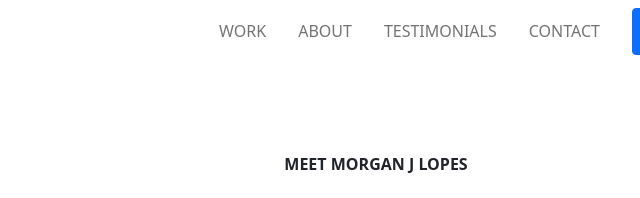
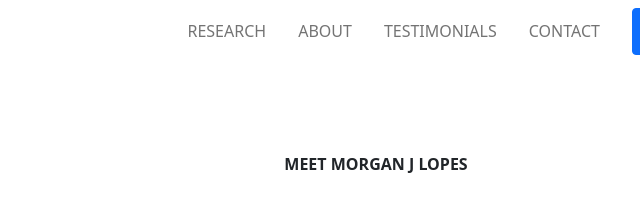
Before and after one commit to yazdanaq/yazdan, a plain HTML site: page index.html in a window 1280 px wide. Shown: the top 198 px of the page, 264-904 px from the left. Drawn offline with nearby package versions, Linux system fonts and the light colour scheme.

Commit message:
Update index.html

```diff
--- a/index.html
+++ b/index.html
@@ -22,7 +22,7 @@
       <div class="collapse navbar-collapse" id="navbarSupportedContent">
         <ul class="navbar-nav ms-auto mb-2 mb-lg-0 me-3">
           <li class="nav-item">
-            <a class="nav-link" href="#portfolio">Work</a>
+            <a class="nav-link" href="#portfolio">Research</a>
           </li>
           <li class="nav-item">
             <a class="nav-link" href="#about">About</a>
```
